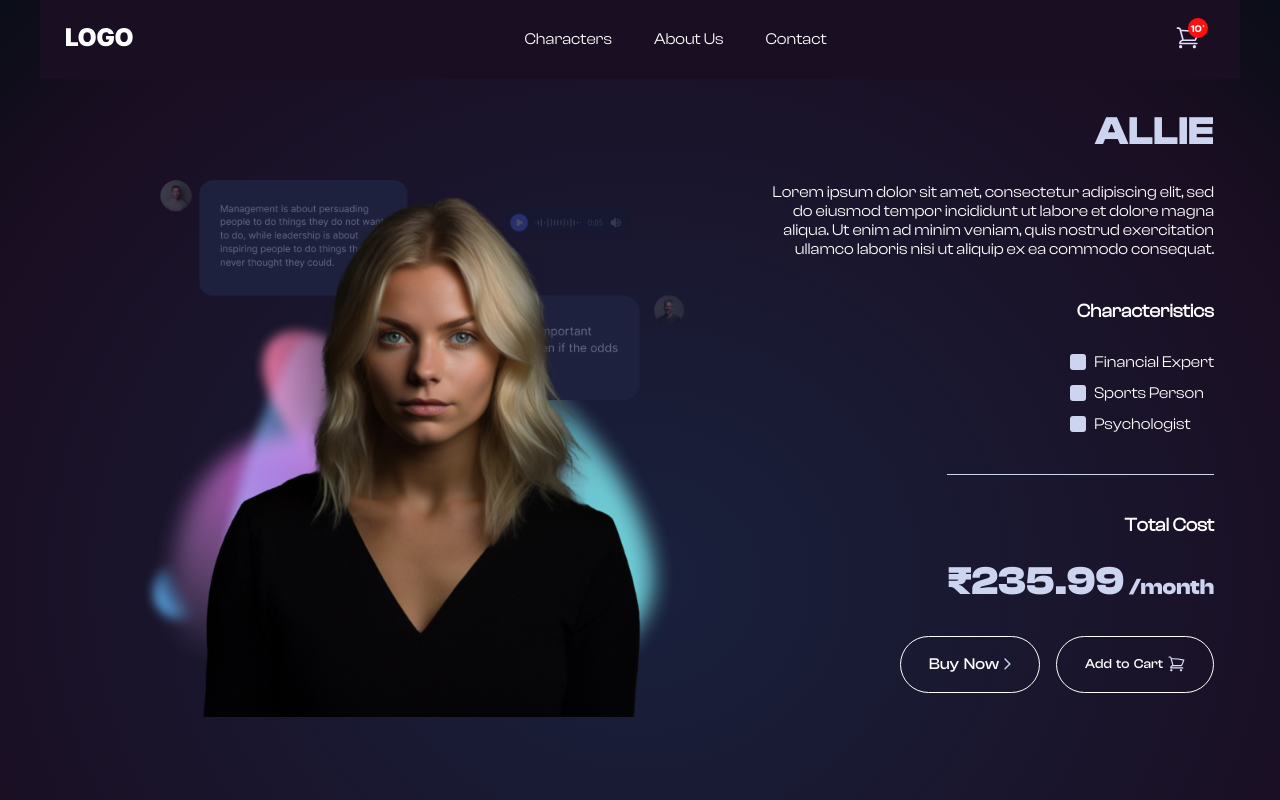
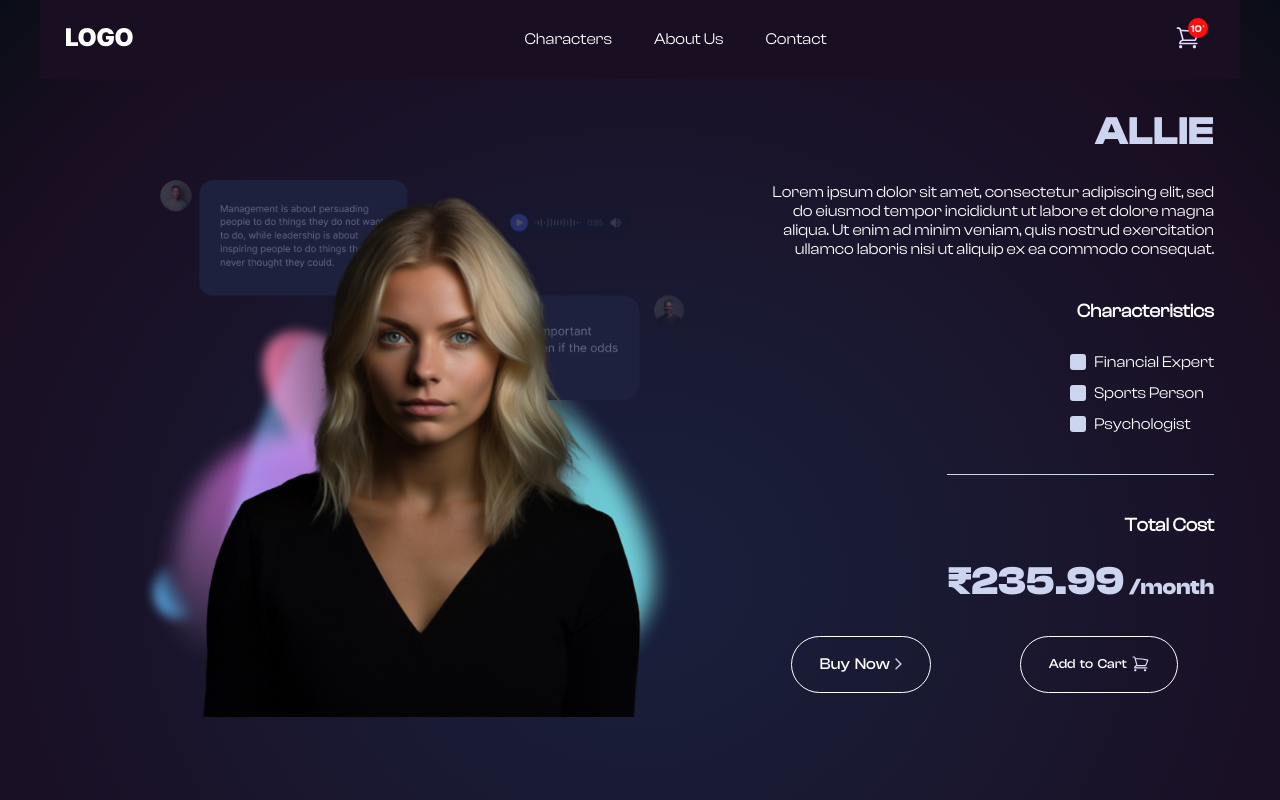
Before and after one commit to kgsantosh770/soul-shop, a React (Create React App) app: page /characters/1 in a window 1280 px wide. Shown: the top 800 px of the page. Built offline with nearby package versions, Linux system fonts and the light colour scheme; a web font is replaced by a local one.

Commit message:
css update for a tag

```diff
--- a/src/components/Button/Button.css
+++ b/src/components/Button/Button.css
@@ -5,6 +5,8 @@
     border-radius: 32px;
     font-family: var(--font-family-medium);
     word-spacing: 2px;
+    display: block;
+    margin: 0px auto;
 }
 
 .custom-btn .btn-content {
```
